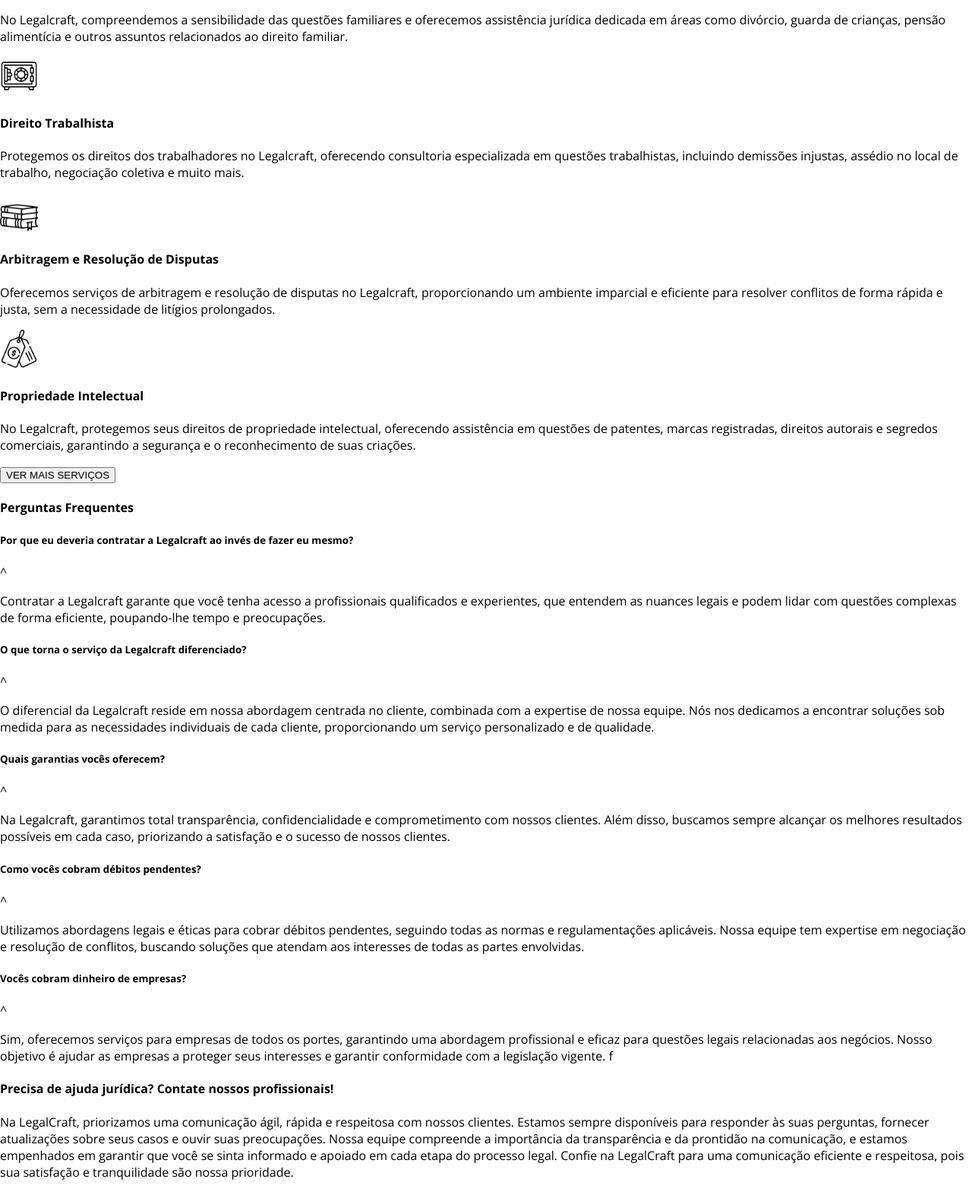
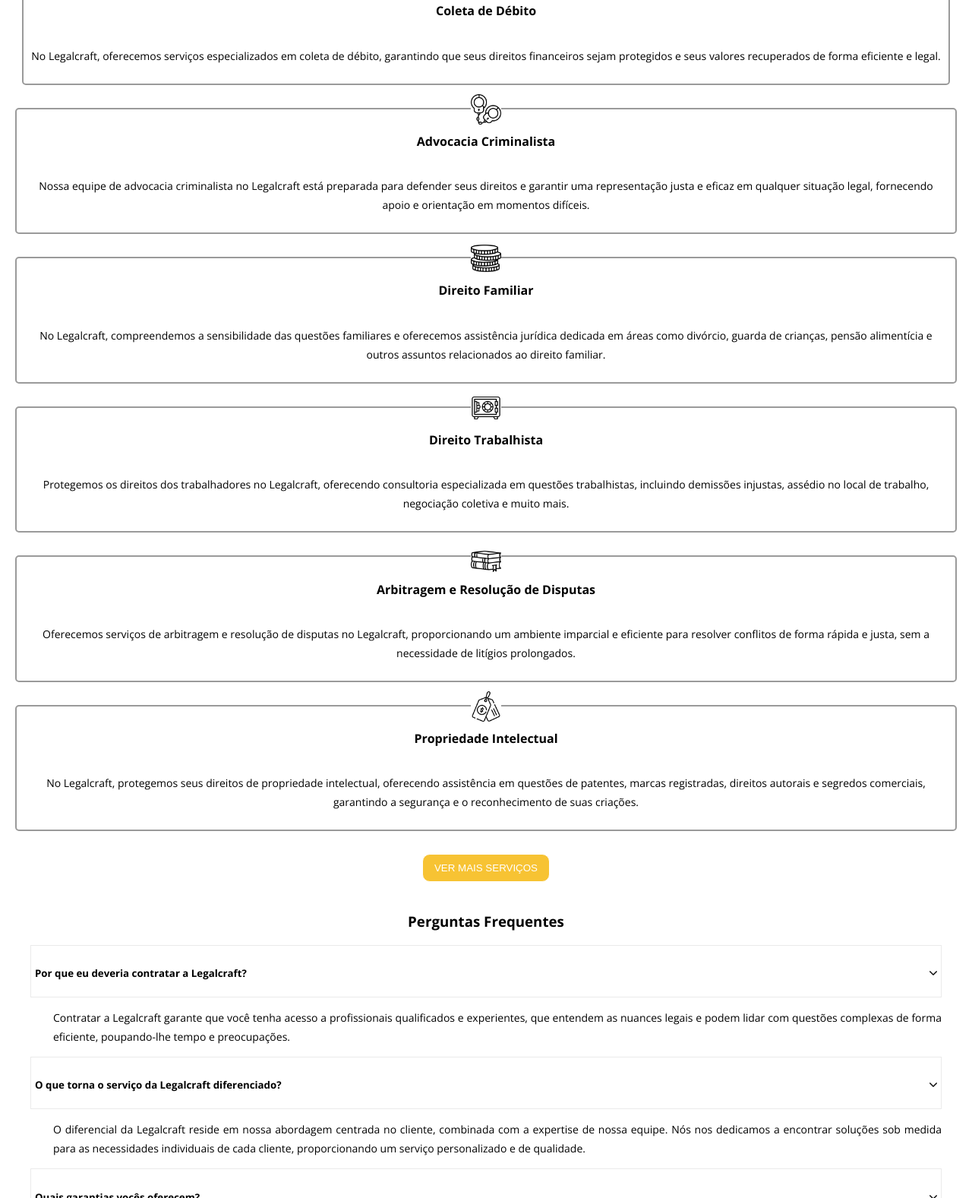
Before and after one commit to Dian-New-Dev/LP-4, a plain HTML site: page index.html in a window 1280 px wide. Shown: the part 1223-2800 px from the top of the page at 76% size. Drawn offline with nearby package versions, Linux system fonts and the light colour scheme.

Commit message:
mobile ongoing

```diff
--- a/index.html
+++ b/index.html
@@ -75,13 +75,14 @@
 
         <section class="dobra2-apresentacao">
             <h3>Facilidades Jurídicas</h3>
-            <p>Bem-vindo à Legalcraft, onde a tradição se une à inovação para oferecer soluções jurídicas de excelência. Nossos advogados são mestres na arte do direito, combinando conhecimento técnico com uma abordagem criativa e estratégica. No Legalcraft, cada caso é tratado com dedicação e expertise, garantindo aos nossos clientes a melhor representação legal possível. Seja para questões corporativas, litígios complexos ou consultoria jurídica, estamos aqui para ajudar a alcançar seus objetivos com sucesso. Com uma equipe comprometida e uma visão progressista, o Legalcraft está na vanguarda do cenário jurídico, sempre buscando superar expectativas. Confie no Legalcraft para ser sua parceira de confiança em todas as suas necessidades legais. Agende sua consulta hoje mesmo e descubra o poder da advocacia de qualidade.</p>
+            <p>Bem-vindo à Legalcraft, onde a tradição se une à inovação para oferecer soluções jurídicas de excelência. Nossos advogados são mestres na arte do direito, combinando conhecimento técnico com uma abordagem criativa e estratégica. No Legalcraft, cada caso é tratado com dedicação e expertise, garantindo aos nossos clientes a melhor representação legal possível.</p>
             <button>SOBRE NÓS</button>
+            <br>
             <img src="images/dobra2.webp" alt="Imagem de uma advogada segurando uma caneta">
         </section>
 
         <section class="dobra3-nossos-servicos">
-            <h4>Nossos Serviços</h4>
+            <h3>Nossos Serviços</h3>
             <div class="dobra3-paineis-wrapper">
                 <div class="dobra3-paineis">
                     <img src="images/icons/phone-call.png" alt="ícone de um telefone">
@@ -122,13 +123,13 @@
         </section>
 
         <section class="dobra4-FAQ">
-            <h4>Perguntas Frequentes</h4>
+            <h3>Perguntas Frequentes</h3>
 
             <div class='FAQ-questions-wrapper'>
                 <div class="FAQ-questions">
                     <div class="question-wrapper">
-                        <h5 class="togagble-question">Por que eu deveria contratar a Legalcraft ao invés de fazer eu mesmo?</h5>
-                        <p class="question-button">^</p>
+                        <h5 class="togagble-question">Por que eu deveria contratar a Legalcraft?</h5>
+                        <img class='answer-arrow' src="images/question-arrow.png" alt="botão para exibir resposta">
                     </div>
                     <div class="answer">
                         <p class="togable-answer">Contratar a Legalcraft garante que você tenha acesso a profissionais qualificados e experientes, que entendem as nuances legais e podem lidar com questões complexas de forma eficiente, poupando-lhe tempo e preocupações.
@@ -139,7 +140,7 @@
                 <div class="FAQ-questions">
                     <div class="question-wrapper">
                         <h5 class="togagble-question">O que torna o serviço da Legalcraft diferenciado?</h5>
-                        <p class="question-button">^</p>
+                        <img class='answer-arrow' src="images/question-arrow.png" alt="botão para exibir resposta">
                     </div>
                     <div class="answer">
                         <p class="togable-answer">O diferencial da Legalcraft reside em nossa abordagem centrada no cliente, combinada com a expertise de nossa equipe. Nós nos dedicamos a encontrar soluções sob medida para as necessidades individuais de cada cliente, proporcionando um serviço personalizado e de qualidade.
@@ -151,7 +152,7 @@
                     <div class="question-wrapper">
                         <h5 class="togagble-question">Quais garantias vocês oferecem?
                         </h5>
-                        <p class="question-button">^</p>
+                        <img class='answer-arrow' src="images/question-arrow.png" alt="botão para exibir resposta">
                     </div>
                     <div class="answer">
                         <p class="togable-answer">Na Legalcraft, garantimos total transparência, confidencialidade e comprometimento com nossos clientes. Além disso, buscamos sempre alcançar os melhores resultados possíveis em cada caso, priorizando a satisfação e o sucesso de nossos clientes.
@@ -163,7 +164,7 @@
                     <div class="question-wrapper">
                         <h5 class="togagble-question">Como vocês cobram débitos pendentes?
                         </h5>
-                        <p class="question-button">^</p>
+                        <img class='answer-arrow' src="images/question-arrow.png" alt="botão para exibir resposta">
                     </div>
                     <div class="answer">
                         <p class="togable-answer">Utilizamos abordagens legais e éticas para cobrar débitos pendentes, seguindo todas as normas e regulamentações aplicáveis. Nossa equipe tem expertise em negociação e resolução de conflitos, buscando soluções que atendam aos interesses de todas as partes envolvidas.
@@ -175,11 +176,11 @@
                     <div class="question-wrapper">
                         <h5 class="togagble-question">Vocês cobram dinheiro de empresas?
                         </h5>
-                        <p class="question-button">^</p>
+                        <img class='answer-arrow' src="images/question-arrow.png" alt="botão para exibir resposta">
                     </div>
                     <div class="answer">
                         <p class="togable-answer">Sim, oferecemos serviços para empresas de todos os portes, garantindo uma abordagem profissional e eficaz para questões legais relacionadas aos negócios. Nosso objetivo é ajudar as empresas a proteger seus interesses e garantir conformidade com a legislação vigente.
-f                        </p>
+                        </p>
                     </div>
                 </div>
 
--- a/style.css
+++ b/style.css
@@ -11,6 +11,31 @@ html, body {
 
 body {
     font-family: "Open Sans", sans-serif;
+}
+
+main {
+    padding: 0;
+    margin: 0;
+    width: 100%;
+}
+
+main section {
+    padding: 0px 20px;
+}
+
+main p {
+    font-size: 14px;
+    text-align: justify;
+    line-height: 25px;
+}
+
+main button {
+    color: white;
+    background-color: #f7c333;
+    padding: 10px 15px;
+    border: 1px solid white;
+    border-radius: 10px;
+    margin-bottom: 20px;
 }
 
 a {
@@ -164,12 +189,6 @@ nav {
 	list-style-type: none;
 }
 
-main {
-    width: 100%;
-    margin: 0;
-    padding: 0;
-}
-
 .dobra1-titulo {
     height: 400px;
     border: 1px solid rgb(0, 0, 0);
@@ -219,3 +238,98 @@ main {
     transition: transform 0.5s ease;
 
 }
+
+.dobra2-apresentacao {
+    padding-top: 20px;
+    display: flex;
+    flex-direction: column;
+    align-items: center;
+}
+
+.dobra2-apresentacao img {
+    width: 100%;
+    max-width: 400px;
+    border: 2px solid black;
+    padding: 2px;
+}
+
+.dobra3-nossos-servicos {
+    display: flex;
+    flex-direction: column;
+    align-items: center;
+    padding-top: 20px;
+}
+
+.dobra3-nossos-servicos h3 {
+    margin-bottom: 40px;
+}
+
+.dobra3-paineis-wrapper {
+    display: flex;
+    flex-direction: column;
+    align-items: center;
+}
+
+.dobra3-paineis {
+    border: 2px solid;
+    border-color: rgba(0, 0, 0, 0.397);
+    border-radius: 5px;
+    display: flex;
+    flex-direction: column;
+    align-items: center;
+    margin-bottom: 30px;
+    padding: 10px;
+    position: relative;
+
+}
+
+.dobra3-paineis p {
+    text-align: center;
+}
+
+.dobra3-paineis img {
+    width: 40px;
+    position: absolute;
+    background-color: white;
+    top: -20px;
+
+}
+
+.dobra4-FAQ {
+    display: flex;
+    flex-direction: column;
+}
+
+.dobra4-FAQ h3 {
+    text-align: center;
+}
+
+.FAQ-questions-wrapper {
+    padding: 0px 20px;
+}
+
+.question-wrapper {
+    display: flex;
+    align-items: center;
+    position: relative;
+    border: 1px solid rgba(128, 128, 128, 0.164);
+    padding: 5px;
+    marginb-bottom: 0px;
+    padding-bottom: 0px;
+}
+
+.togagble-question {
+    width: 90%;
+}
+
+
+.answer-arrow {
+    position: absolute;
+    width: 10px;
+    right: 5px;
+    transform: rotate(90deg);
+}
+
+.answer {
+    margin-left: 30px;
+}
```
Also changed, not shown: images/question-arrow.png (added).
